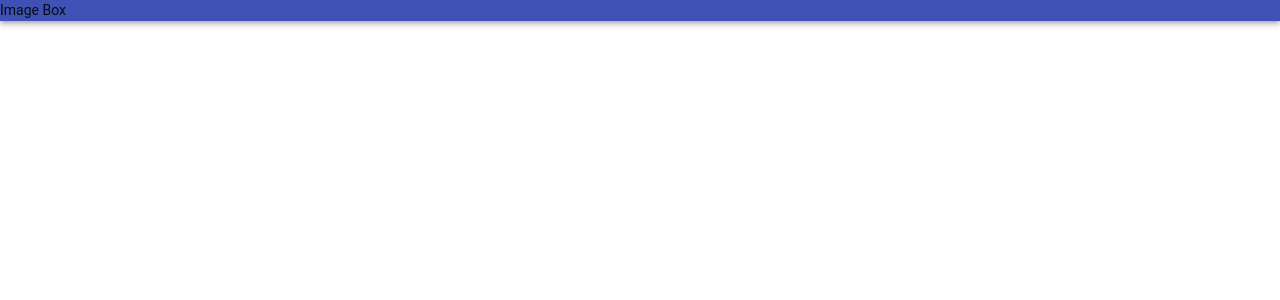
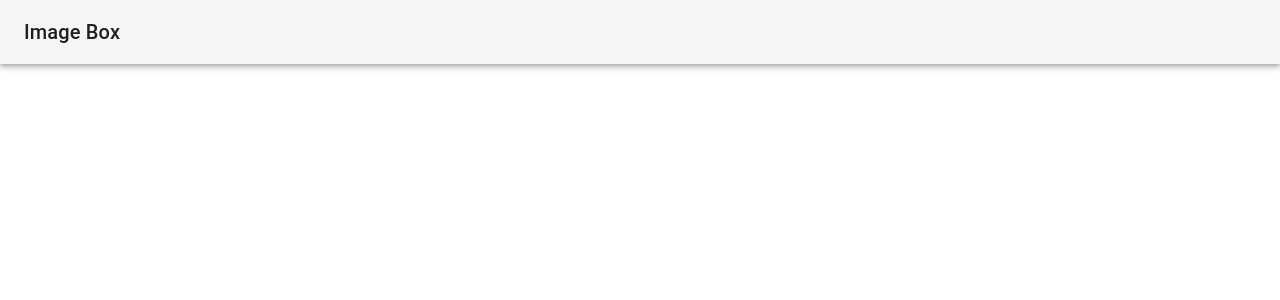
Before and after one commit to johnsolojoseph/image-box, a React (Create React App) app: page / in a window 1280 px wide. Shown: the top 300 px of the page. Built offline with nearby package versions, Linux system fonts and the light colour scheme; the HTML template or start-up script is replaced by a standard one.

Commit message:
Restyled NavBar component

```diff
--- a/src/App.js
+++ b/src/App.js
@@ -1,6 +1,6 @@
 import React, { Component } from 'react';
 import logo from './logo.svg';
-
+import NavBar from './components/NavBar.js'
 import AppBar from '@material-ui/core/AppBar';
 import { MuiThemeProvider, createMuiTheme } from '@material-ui/core/styles';
 import Typography from '@material-ui/core/Typography';
@@ -14,10 +14,7 @@
   render() {
     return (
       <div>
-      <AppBar position="static">
-        <Typography> Image Box
-        </Typography>
-      </AppBar>
+      <NavBar />
       </div>
 
 
--- /dev/null
+++ b/src/components/NavBar.js
@@ -0,0 +1,34 @@
+import React from 'react';
+import PropTypes from 'prop-types';
+import { withStyles } from '@material-ui/core/styles';
+import AppBar from '@material-ui/core/AppBar';
+import Toolbar from '@material-ui/core/Toolbar';
+import Typography from '@material-ui/core/Typography';
+
+const styles = {
+  root: {
+    flexGrow: 1,
+  },
+};
+
+function NavBar(props) {
+  const { classes } = props;
+
+  return (
+    <div className={classes.root}>
+      <AppBar position="static" color="default">
+        <Toolbar>
+          <Typography variant="h6" color="inherit">
+            Image Box
+          </Typography>
+        </Toolbar>
+      </AppBar>
+    </div>
+  );
+}
+
+NavBar.propTypes = {
+  classes: PropTypes.object.isRequired,
+};
+
+export default withStyles(styles)(NavBar);
```
